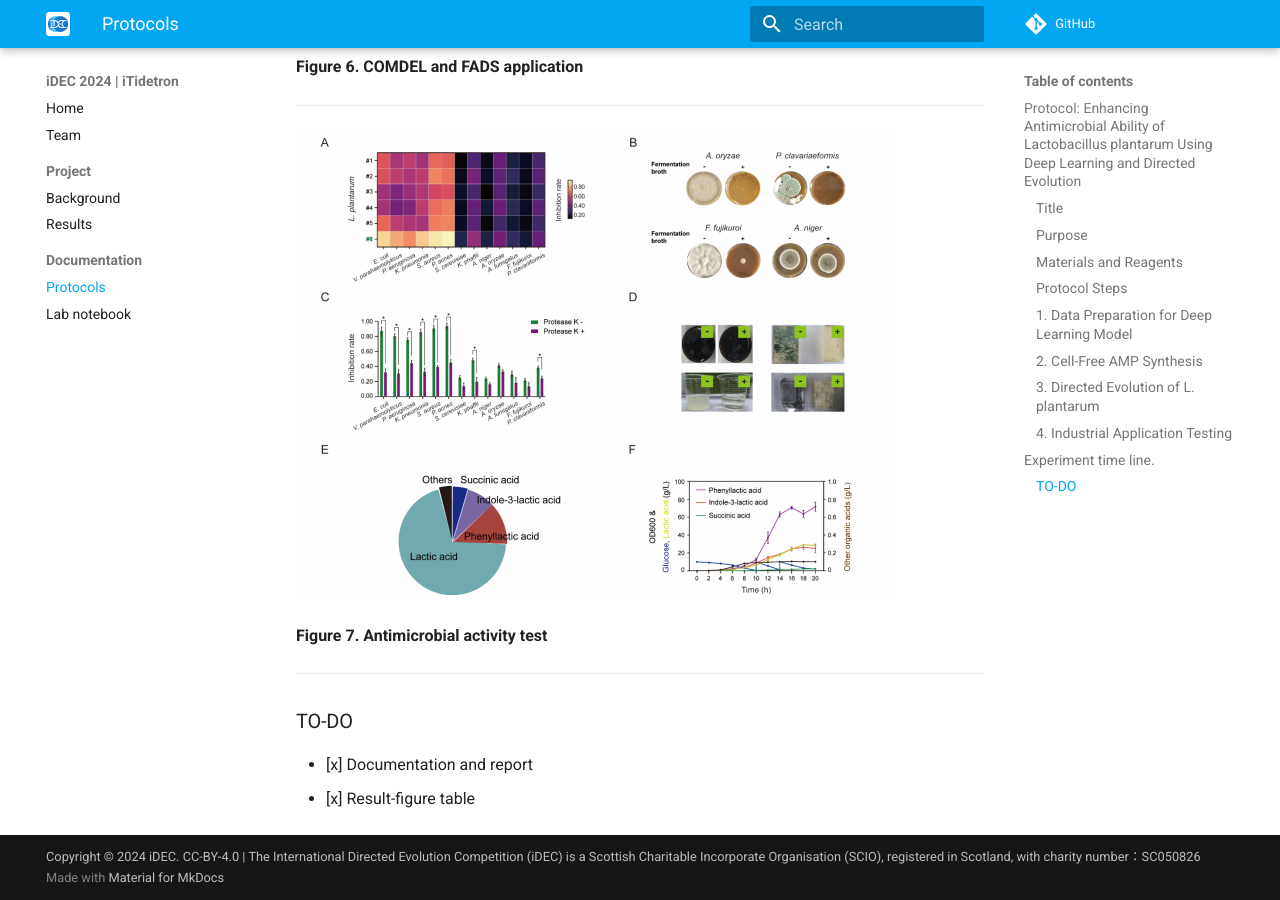
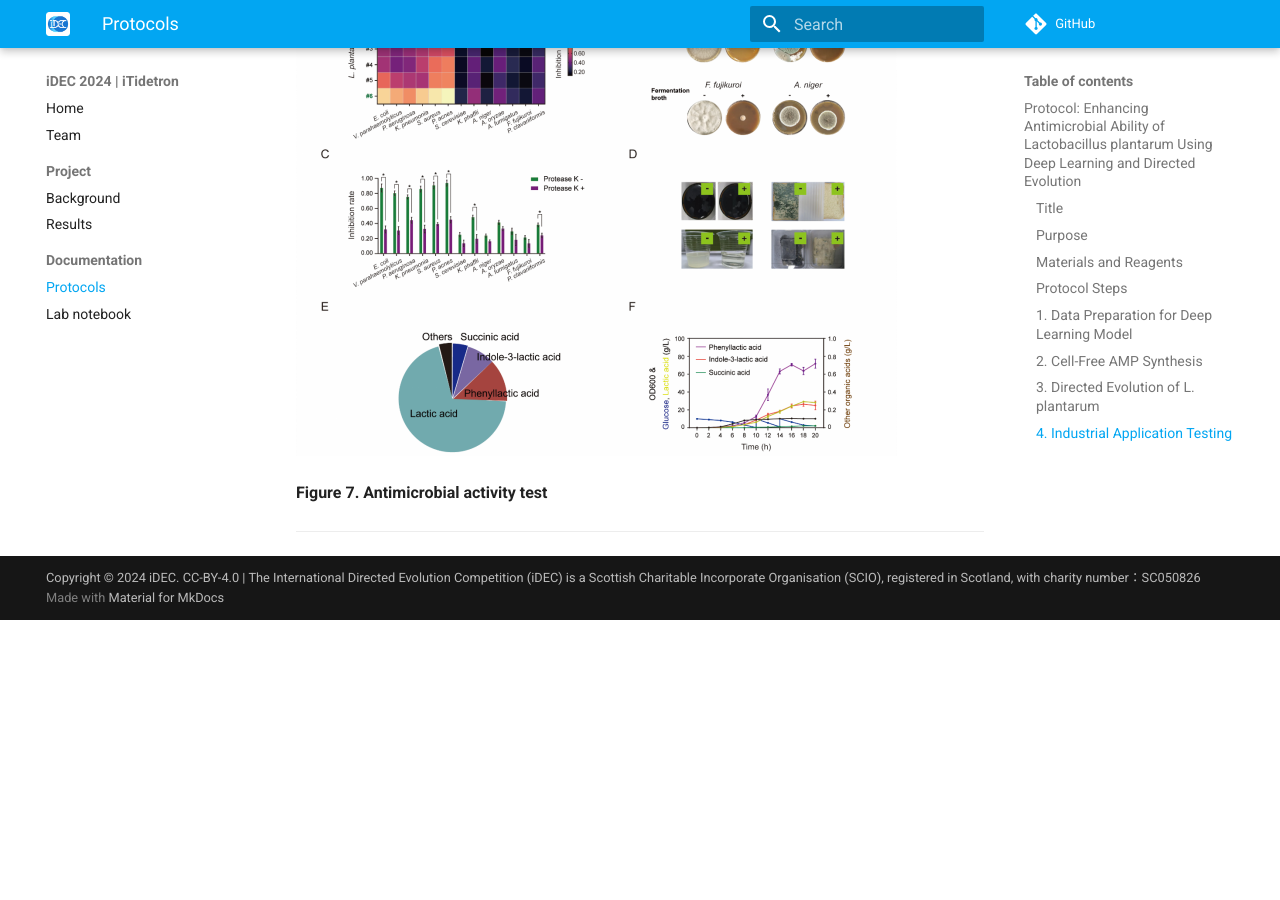
Before and after one commit to idec-teams/2024_iTidetron, an MkDocs documentation site: the page built from docs/documentation/protocols.md, in a window 1280 px wide and 900 px high, scrolled down 8026 px. Built offline with MkDocs 1.6.1 and Material for MkDocs 9.7.7, drawn with Linux system fonts in a browser that asks for light colours; comment, search, counter and statistics services are not loaded; after the commit the page ends 8646 px from its top, so only the background shows below that; some of the changed text lies outside the part shown.

Commit message:
Update protocols.md

```diff
--- a/docs/documentation/protocols.md
+++ b/docs/documentation/protocols.md
@@ -116,10 +116,6 @@
    - Perform MIC tests and assess antimicrobial efficacy.
 
 ---
-## Experiment time line.
-***TODO***
-
----
 
 | Experiment ID | Objective                                   | Outcome                                          | Figure |
 | ------------- | ------------------------------------------- | ------------------------------------------------ | ------ |
@@ -173,6 +169,3 @@
 
 
 ---
-### TO-DO
-- [x] Documentation and report
-- [x] Result-figure table
```
